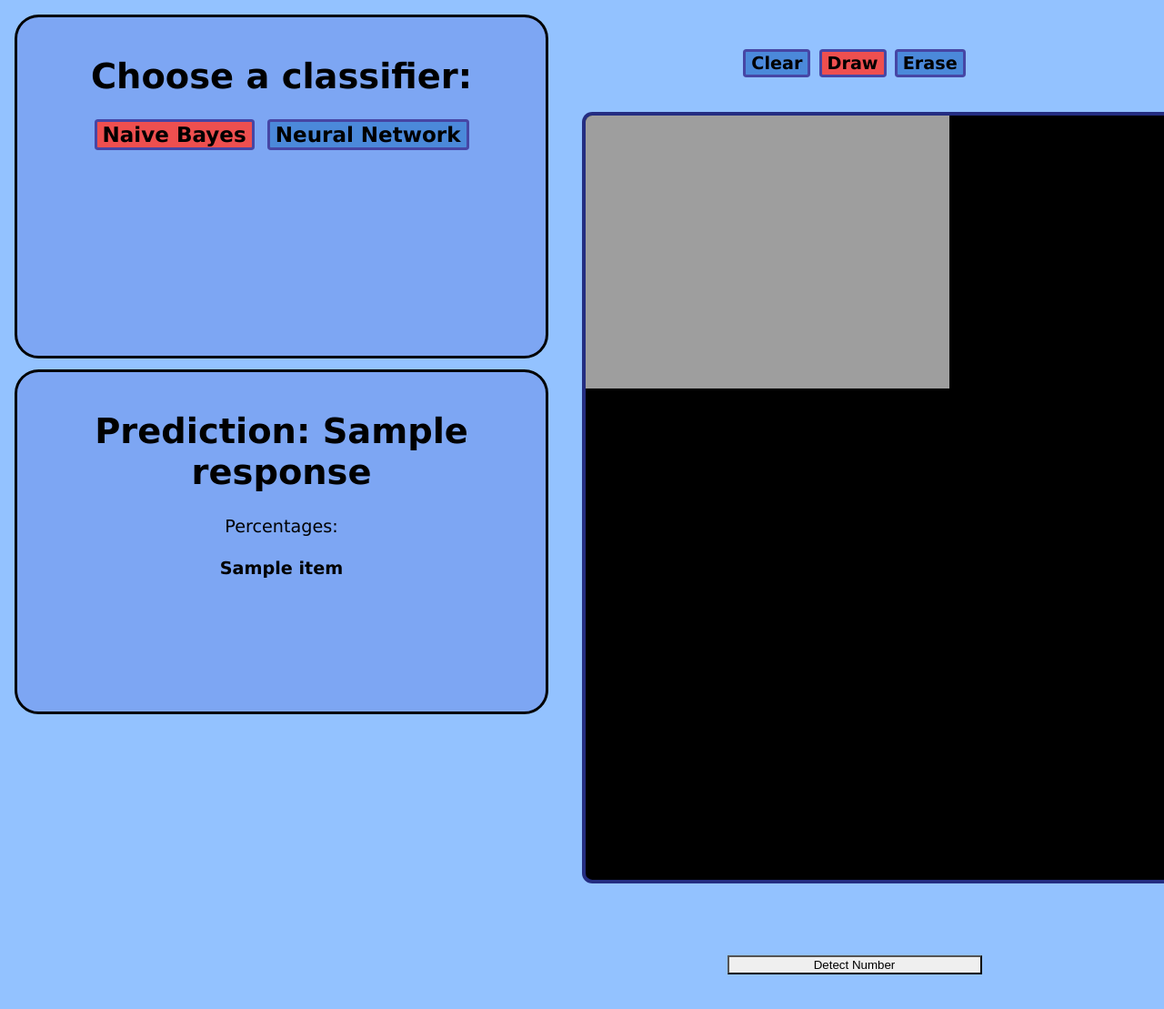
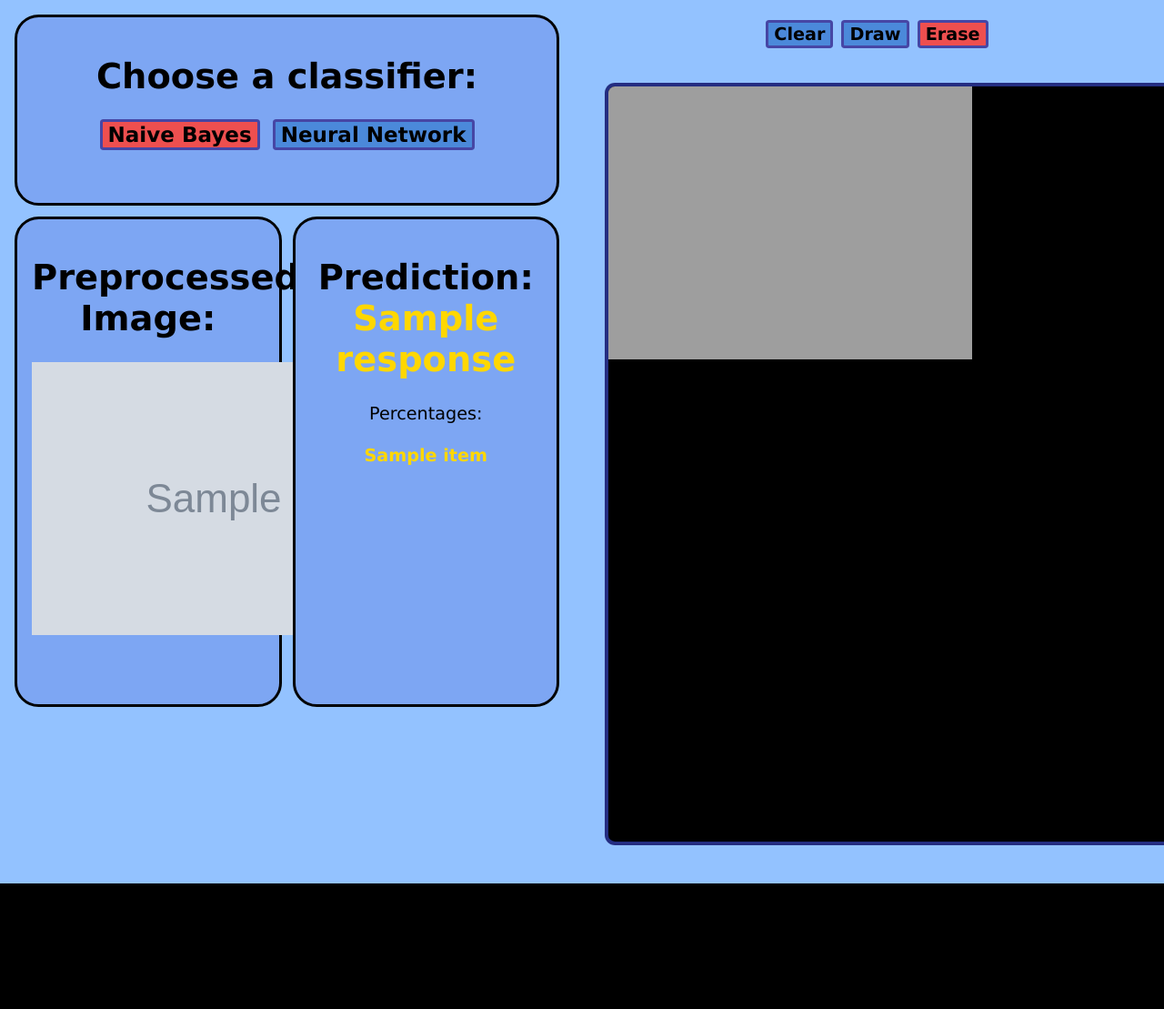
Before and after one commit to losmi247/doodle-classifier, a Flask app: template src/flask/templates/home.html in a window 1280 px wide; the page is wider, and only the part inside the window is pictured. Shown: that part at 91% size. After the commit the page ends 971 px from the top of that part, so only its background shows below. Run offline with Flask 3, Linux system fonts and the light colour scheme; the template is opened without the code that fills it: most values are stand-ins (such as "Sample title", 1, 10 or a date in 2020); grey boxes marked "Sample" are stand-in pictures; parts of the project's set-up code (start-up, migrations or seed data) failed here and were passed over.

Commit message:
feat: reclassify drawn image after each drawn stroke

```diff
--- a/src/flask/static/style.css
+++ b/src/flask/static/style.css
@@ -35,6 +35,17 @@
     padding: 1rem;
 }
 
+/* display for the preprocessed image */
+.processed_image_container {
+    font-family: Verdana, Geneva, Tahoma, sans-serif;
+    font-size: larger;
+    margin: 0 auto;
+    background: rgb(125, 166, 243);
+    border-style: solid;
+    border-color: black;
+    border-radius: 7mm;
+    padding: 1rem;
+}
 
 /* the drawing canvas */
 canvas {
@@ -52,9 +63,16 @@
 
 .column {
     text-align: center;
-    height: calc(100vh - 2cm);
+    height: calc(100vh - 3cm);
     float: left;
     width: 48%;
+}
+
+.internal_column {
+    text-align: center;
+    float: left;
+    width: 50%;
+    height: 100%;
 }
 
 
--- a/src/flask/templates/home.html
+++ b/src/flask/templates/home.html
@@ -9,49 +9,68 @@
     <link rel="stylesheet" href="{{ url_for('static', filename='style.css') }}">
 </head>
 
-<body>
+<body onload="load_processed_image();">
     <div class="row" style="padding: 0 !important; margin: 0 !important;">
-        <div class="column">
-            <div class="picker" style="height: 47%; margin-right: 2%;">
+        <div class="column" style="margin-right: 2%;">
+            <div class="picker" style="height: 25%;">
                 <h1>Choose a classifier:</h1>
                 <button class="picker_button clicked">Naive Bayes</button>
                 <button class="picker_button">Neural Network</button>
             </div>
-            <div class="results" style="height: 47%; margin-right: 2%; margin-top: 2%;">
-                <h1>Prediction: {{ response }}</h1>
+            <div style="height: 73%; margin-top: 2%">
+                <div class="internal_column" style="align-items: center">
+                    <div class="processed_image_container" style="height: 100%; margin-right: 2%;">
+                        <h1>Preprocessed Image:</h1>
+                        <img id="processed_image" src="{{ processed_image }}">
+                    </div>
+                </div>
+                <div class="internal_column" >
+                    <div class="results" style="height: 100%; margin-left: 2%;">
+                        <h1>Prediction: <span style="color:gold"> {{ response }} </span> </h1>
                         <p>
                             Percentages:
                             <br>
                             <br>
                             {% for item in percentages %}
                                 {% if loop.index0 == 0 %}
-                            <b> {{ item }} </b>
+                                    <b> <span style="color:gold"> {{ item }} </span> </b>
+                                {% elif loop.index0 == 1 %}
+                                    <b> <span style="color:#C0C0C0"> {{ item }} </span> </b>
+                                {% elif loop.index0 == 2 %}
+                                    <b> <span style="color:#CD7F32"> {{ item }} </span> </b>
                                 {% else %}
-                            {{ item }}
+                                    {{item}}
                                 {% endif %}
                                 <br>
                             {% endfor %}
                         </p>
                     </div>
                 </div>
+            </div>
+        </div>
         <div class="column" style="align-items: center; margin-left: 2%;">
-            <div class="row" style="width: 100%; text-align: center; padding-bottom: 0;">
+            <div class="row" style="width: 100%; text-align: center; padding-bottom: 0; padding-top: 1%;">
                 <button class="canvas_button" id="clear">Clear</button>
-                <button class="canvas_button clicked" id="draw" onclick="draw()">Draw</button>
-                <button class="canvas_button" id="erase" onclick="erase()">Erase</button>
+                <button class="canvas_button" id="draw">Draw</button>
+                <button class="canvas_button" id="erase">Erase</button>
             </div>
-            <div class="canvasContainer" style="align-items: center;">
-                <form id="canvasForm" action="/" method="POST" onsubmit="canvastoimage()">
+            <div class="canvasContainer" style="align-items: center; padding-top: 0; margin-top: 0">
+                <form id="canvasForm" action="/" method="POST">
                     <div class="row" style="width: 100%;">
                         <input type="hidden" id="canvasimg" name="canvasimg">
                         <input type="hidden" id="canvasdata" name="canvasdata" value="{{ canvasdata }}">
-                        <canvas id="canvas" width="840" height="840"></canvas>
+                        <canvas id="canvas" width="830" height="830" value="{{ canvasdata }}"></canvas>
+
+                        <!-- input for keeping track of which button was clicked last -->
+                        <input type="hidden" id="last_button_clicked" name="last_button_clicked" value={{lastbuttonclicked}}>
                     </div>
-                    <div class="row">
+                    <!-- button for submitting the form
+                    <div class="row" style="padding-top: 0; margin-top: 0">
                         <div class="col d-flex justify-content-center">
                             <button style="width: 280px; border-radius: 0px;" class="btn btn-success" id="send" type="submit">Detect Number</button>
                         </div>
                     </div>
+                    -->
                 </form>
             </div>
         </div>
@@ -75,7 +94,7 @@
                 context.fillRect(0, 0, canvas.width, canvas.height);
             }
 
-            let radius = 25;
+            let radius = 36;
             let start = 0;
             let end = Math.PI * 2;
             let dragging = false;
@@ -85,8 +104,6 @@
 
             const putPoint = (e)=>{
                 if (dragging){
-                    context.fillStyle = "white";
-                    context.strokeStyle = "white";
                     context.lineTo(e.offsetX, e.offsetY);
                     context.stroke();
                     context.beginPath();
@@ -110,18 +127,22 @@
             canvas.addEventListener('mousedown', engage);
             canvas.addEventListener('mousemove', putPoint);
             canvas.addEventListener('mouseup', disengage);
-            canvas.addEventListener('mouseup', ()=>{
-                canvastoimage();
-            });
 
             const clear = document.querySelector('#clear');
             clear.addEventListener('click', ()=>{
                 const canvas = document.querySelector('#canvas');
                 const context = canvas.getContext('2d');
-                context.filter = 'invert(0)';
                 context.fillStyle = "black";
                 context.fillRect(0, 0, canvas.width, canvas.height);
-                radius = 25;
+                radius = 36;
+
+                /// make the draw button red after refresh, i.e. last clicked
+                document.getElementById('last_button_clicked').value ='draw';
+
+                // update the canvasimg input
+                canvastoimage();
+                // submit the form programmatically to update classification
+                document.getElementById('canvasForm').submit();
             });
 
             // Draw
@@ -129,8 +150,11 @@
             draw.addEventListener('click', ()=>{
                 const canvas = document.querySelector('#canvas');
                 const context = canvas.getContext('2d');
-                context.filter = 'invert(0)';
-                radius = 25;
+                context.fillStyle = "white";
+                context.strokeStyle = "white";
+                radius = 36;
+
+                document.getElementById('last_button_clicked').value = 'draw';
             });
 
             // Erase
@@ -138,13 +162,36 @@
             erase.addEventListener('click', ()=>{
                 const canvas = document.querySelector('#canvas');
                 const context = canvas.getContext('2d');
-                context.filter = 'invert(1)';
-                radius = 50;
+                context.fillStyle = "black";
+                context.strokeStyle = "black";
+                radius = 40;
+
+                document.getElementById('last_button_clicked').value = 'erase';
             });
+
+
+            // make a 'POST' request when the mouse is lifted
+            canvas.addEventListener('mouseup', () => {
+                // update the canvasimg input
+                canvastoimage();
+                // submit the form programmatically
+                document.getElementById('canvasForm').submit();
+            });
+
+
+            /* Initialise the button colors properly */
+            lastbuttonclicked = document.getElementById('last_button_clicked').value;
+            if (lastbuttonclicked == 'draw') {
+                document.getElementById('draw').click();
+            }
+            else{
+                document.getElementById('erase').click();
+            }
         });
 
         /* Submit Canvas Changes */
         const canvastoimage = ()=>{
+            /// update the drawn canvas image
             const canvas = document.querySelector('#canvas');
             document.getElementById('canvasimg').value = canvas.toDataURL();
         };
```
Also changed, not shown: src/flask/__init__.py (+24 -11 lines). Lines whose indentation alone changed are shown as unchanged.
